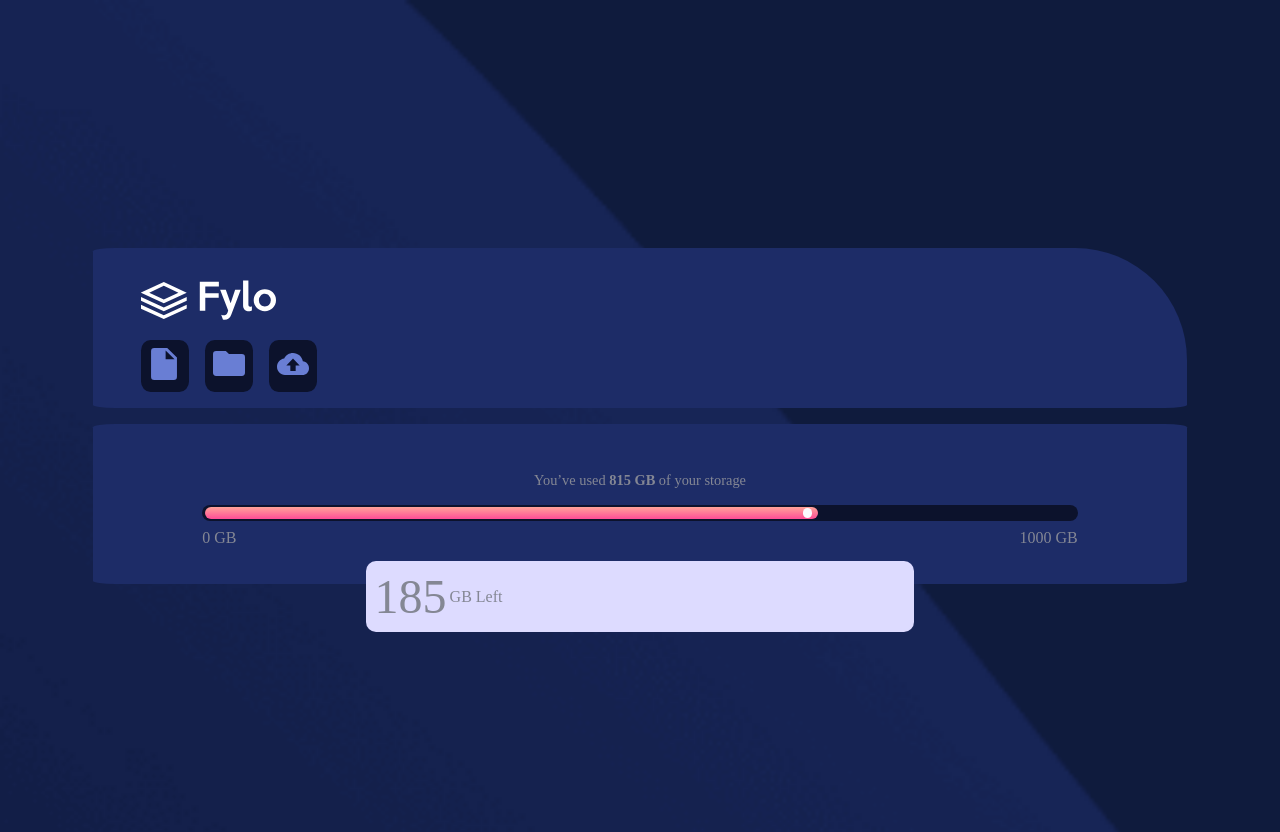
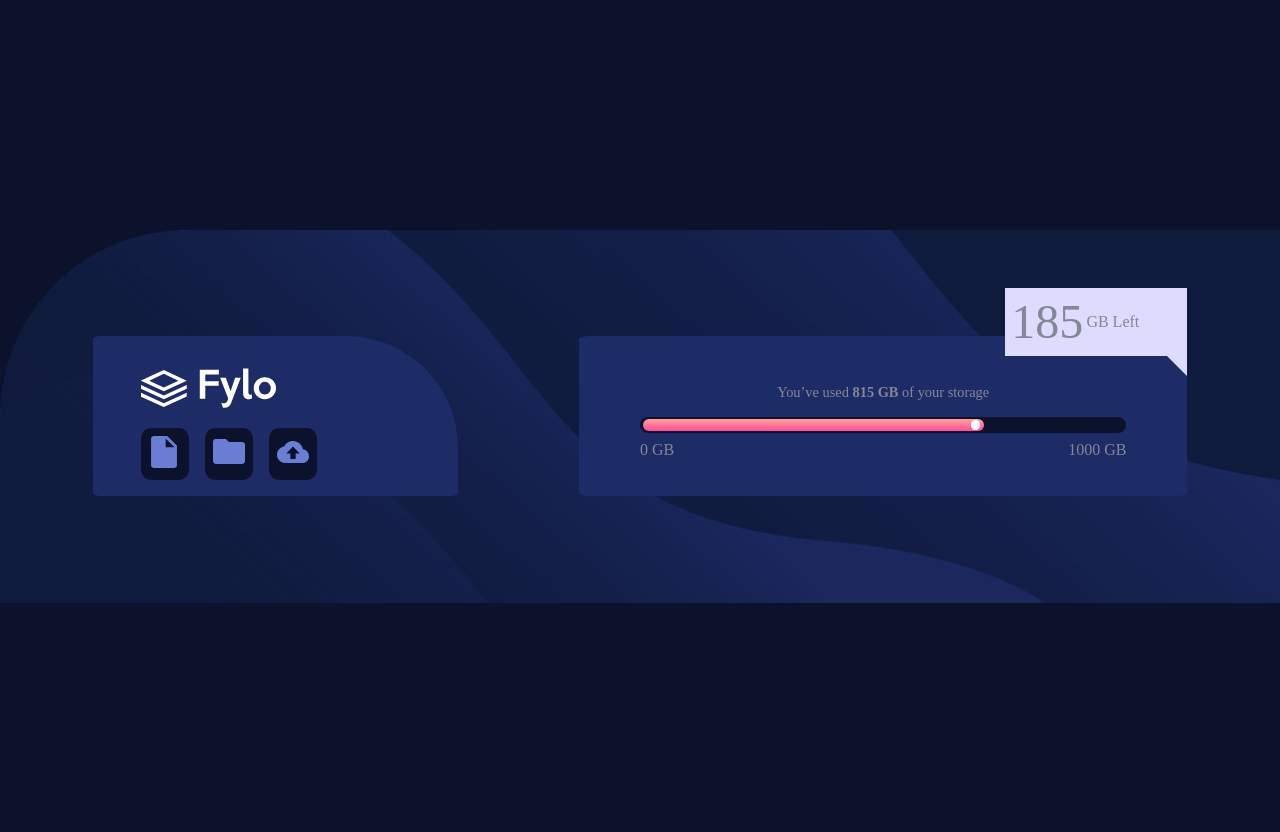
Before and after one commit to undeadskeleton/fylo-data-storage, a plain HTML site: page index.html in a window 1280 px wide. Drawn offline with Linux system fonts and the light colour scheme.

Commit message:
working on desktop view

```diff
--- a/bottom.css
+++ b/bottom.css
@@ -13,6 +13,11 @@
    padding:2rem 0;
 }
 
+@media (min-width:900px){
+   .bottom{
+      width:50%;
+   }
+}
 .bottom >:nth-of-type(1){
    font-size:0.9rem;
    margin:1rem;
@@ -31,6 +36,19 @@
    border-radius:10px;
 }
 
+@media (min-width:900px){
+   .outside{
+      width:30%;
+      padding:0.4rem;
+      border-radius:50px;
+      border-radius:0;
+      border-right:20px solid var(--neutral-pale-blue);
+      border-bottom:20px solid var(--neutral-dark-blue);
+      top:-30%;
+      right:0;
+      bottom:auto;
+   }
+}
 .outside span{
    font-size:3rem;
 }
--- /dev/null
+++ b/desktop.css
@@ -0,0 +1,5 @@
+ @media (min-width:900px){
+    .desktop{
+       display:flex;
+    }
+ }
--- a/global.css
+++ b/global.css
@@ -21,3 +21,13 @@ body{
    /* border:1px solid red; */
    /* height:100vh; */
 }
+
+@media (min-width:900px){
+   body{
+   background-image: url('bg-desktop.png');
+   background-size: contain;
+   background-repeat: no-repeat;
+   background-position: center;
+   background-color: var(--neutral-very-dark-blue);
+   }
+}
--- a/index.html
+++ b/index.html
@@ -11,6 +11,7 @@
 
    <!-- CSS_FILES -->
    <link rel="stylesheet" href="global.css">
+   <link rel="stylesheet" href="desktop.css">
    <link rel="stylesheet" href="top.css">
    <link rel="stylesheet" href="bottom.css">
    <link rel="stylesheet" href="utility.css">
@@ -33,6 +34,7 @@
 </head>
 
 <body>
+   <section class="desktop">
    <div class="top">
       <div>
          <img src="logo.svg" alt="">
@@ -65,6 +67,9 @@
          </span>
       </div>
    </div>
+ </section>
+
+
    <!--
   <div class="attribution">
     Challenge by <a href="https://www.frontendmentor.io?ref=challenge" target="_blank">Frontend Mentor</a>.
--- a/top.css
+++ b/top.css
@@ -8,6 +8,13 @@
    flex-direction: column;
    padding:3rem;
 }
+
+@media (min-width:900px){
+   .top{
+      width:30%;
+   }
+}
+
 .top> :first-child{
    margin:1rem;
    margin-left:0;
```
